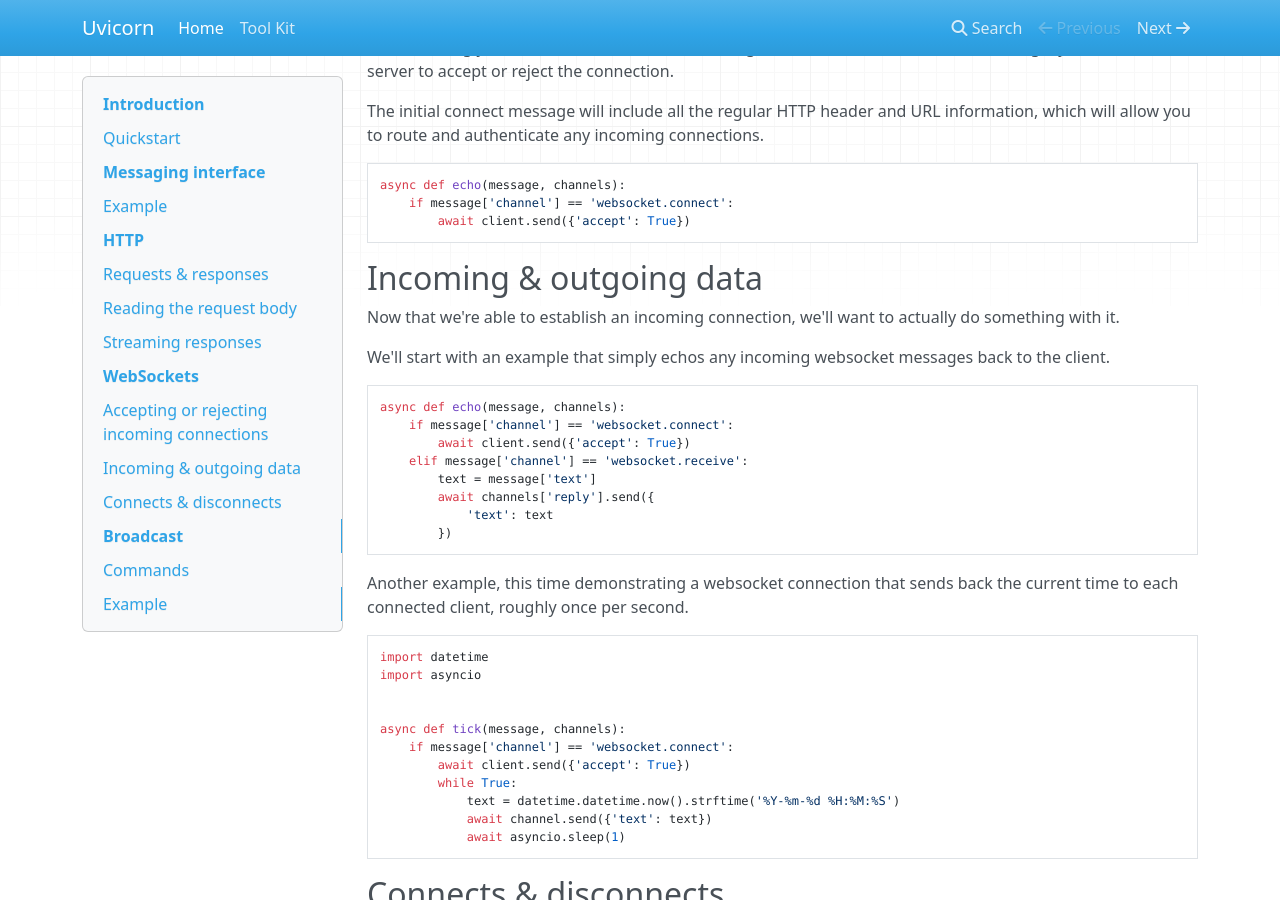
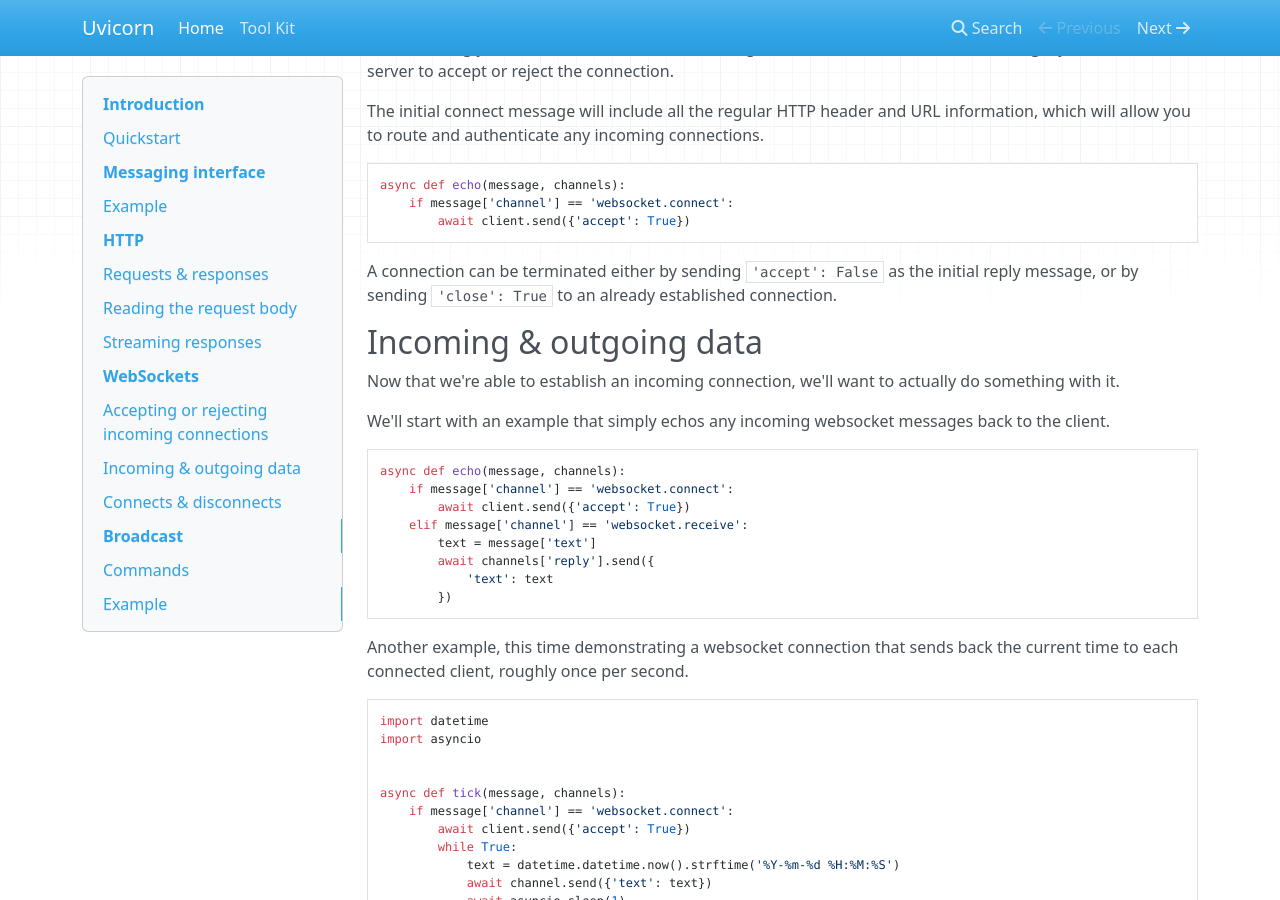
Before and after one commit to encode/uvicorn, an MkDocs documentation site: the page built from docs/index.md, in a window 1280 px wide and 900 px high, scrolled down 3805 px. Built offline with MkDocs 1.6.1, drawn with Linux system fonts in a browser that asks for light colours; nearby versions of some CDN libraries; old or Windows-style settings are respelled for this version of MkDocs.

Commit message:
Add documentation on accept and close behaviors

````diff
--- a/docs/index.md
+++ b/docs/index.md
@@ -212,6 +212,10 @@ async def echo(message, channels):
     if message['channel'] == 'websocket.connect':
         await client.send({'accept': True})
 ```
+
+A connection can be terminated either by sending `'accept': False` as the
+initial reply message, or by sending `'close': True` to an already established
+connection.
 
 ## Incoming & outgoing data
 
````
